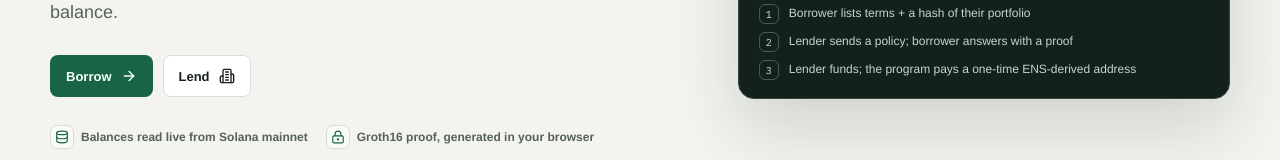
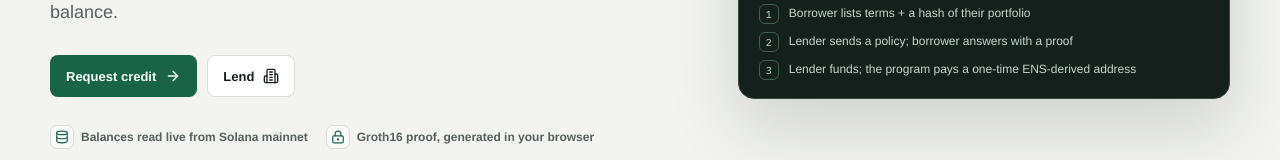
Before and after one commit to MauriceBoendermaker/common_s3nse_hackathon_2026, a React (Vite) app in the folder frontend/: page / in a window 1280 px wide. Shown: the part 497-657 px from the top of the page. Built offline with nearby package versions, Linux system fonts and the light colour scheme; no server answers.

Commit message:
Borrow converted to request credit

```diff
--- a/frontend/src/components/BorrowerView.tsx
+++ b/frontend/src/components/BorrowerView.tsx
@@ -163,7 +163,7 @@ function BorrowerWorkspace({ onOpenLender }: { onOpenLender: () => void }) {
       <div className="product-page" id="top">
         <Card className="empty-workspace">
           <Spinner />
-          <span className="section-label">Borrow</span>
+          <span className="section-label">Request credit</span>
           <h2>{connection === "error" ? "Cannot reach the backend" : "Opening your session"}</h2>
           <p>{error ?? "Claiming a borrower session on the marketplace backend."}</p>
           <small>Connection: {connection}</small>
@@ -176,7 +176,7 @@ function BorrowerWorkspace({ onOpenLender }: { onOpenLender: () => void }) {
     <div className="product-page" id="top">
       <header className="product-page__header">
         <div>
-          <span className="eyebrow">Borrow · session {shortHash(session.sessionId)}</span>
+          <span className="eyebrow">Request credit · session {shortHash(session.sessionId)}</span>
           <h1>Borrow against what you can prove.</h1>
         </div>
         <StatusPill tone={request ? "success" : "neutral"}>
--- a/frontend/src/components/HomeView.tsx
+++ b/frontend/src/components/HomeView.tsx
@@ -95,7 +95,7 @@ export function HomeView({ onStart }: HomeViewProps) {
 
           <div className="hero-actions">
             <Button onClick={() => onStart("borrower")} icon={<ArrowRight size={16} />}>
-              Borrow
+              Request credit
             </Button>
             <Button
               variant="secondary"
--- a/frontend/src/components/content/AudiencePages.tsx
+++ b/frontend/src/components/content/AudiencePages.tsx
@@ -153,7 +153,7 @@ export function ForBorrowersPage({ onNavigate }: { onNavigate: (view: SiteView)
         eyebrow="Prepared applicant flow"
         title="Create the private request step by step."
         body="The marketplace makes public terms, proof status, offers, and lifecycle states explicit."
-        primary={{ view: "borrower", label: "Borrow" }}
+        primary={{ view: "borrower", label: "Request credit" }}
         secondary={{ view: "faq", label: "Read the FAQ" }}
         onNavigate={onNavigate}
       />
--- a/frontend/src/components/content/HowItWorksPage.tsx
+++ b/frontend/src/components/content/HowItWorksPage.tsx
@@ -99,7 +99,7 @@ export function HowItWorksPage({ onNavigate }: { onNavigate: (view: SiteView) =>
         }
       >
         <RouteLink view="borrower" onNavigate={onNavigate} className="button button--primary">
-          <span>Borrow</span><span className="button__icon"><ArrowRight size={16} /></span>
+          <span>Request credit</span><span className="button__icon"><ArrowRight size={16} /></span>
         </RouteLink>
         <RouteLink view="security" onNavigate={onNavigate} className="text-link">
           Read the security model <ArrowRight size={15} />
--- a/frontend/src/config/navigation.ts
+++ b/frontend/src/config/navigation.ts
@@ -20,7 +20,7 @@ export type NavigationItem = {
 
 export const APP_NAVIGATION = [
   { view: "overview", label: "Market" },
-  { view: "borrower", label: "Borrow" },
+  { view: "borrower", label: "Request credit" },
   { view: "lender", label: "Lend" },
 ] satisfies Array<{ view: AppView; label: string }>;
 
@@ -71,7 +71,7 @@ const PATH_VIEWS = new Map(
 
 export const VIEW_TITLES: Record<SiteView, string> = {
   overview: "ZKredit — Marketplace",
-  borrower: "Borrow | ZKredit",
+  borrower: "Request credit | ZKredit",
   lender: "Lend | ZKredit",
   "how-it-works": "How it works | ZKredit",
   security: "Security & trust | ZKredit",
```
